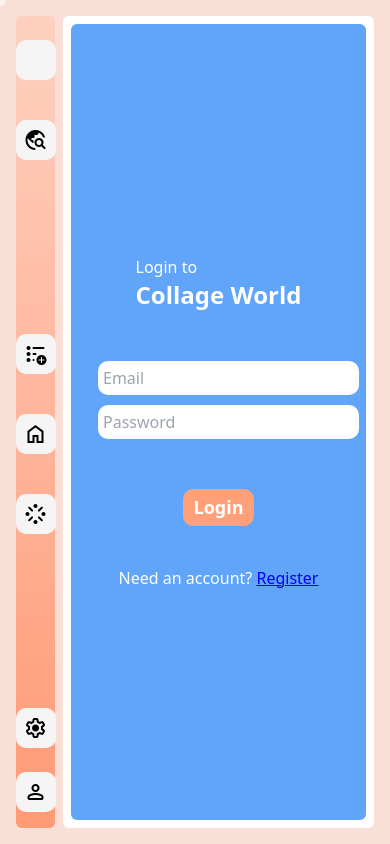
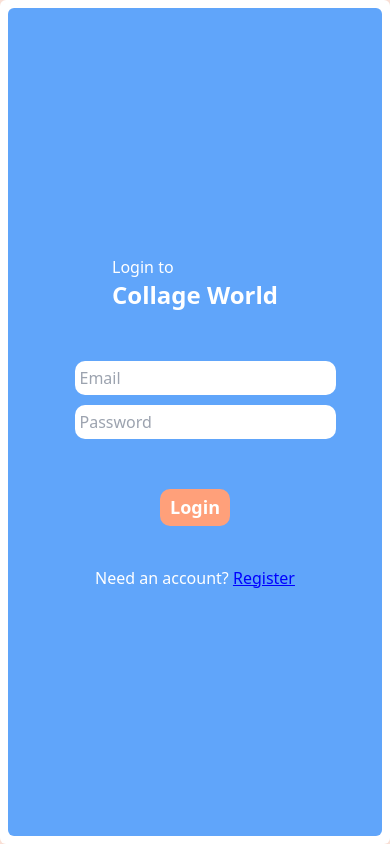
Before and after one commit to thesagardahiwal/collage-world-frontend, a Next.js app: page / in a window 390 px wide. Built offline with nearby package versions, Linux system fonts and the light colour scheme; no server answers.

Commit message:
Improved Responsiveness

```diff
--- a/src/app/layout.tsx
+++ b/src/app/layout.tsx
@@ -15,8 +15,8 @@ export default function RootLayout({ children }: { children: React.ReactNode })
       </header>
       <body className='bg-[#f9dfd5]'>
         <Provider store={store}>
-          <main className='flex w-[100vw] gap-2 p-4 h-[100vh]'>
-            <div className='w-[10vw] lg:w-[6vw] h-full'>
+          <main className='flex w-[100vw] gap-2 sm:p-4 h-[100vh]'>
+            <div className='w-[10vw] hidden sm:block lg:w-[6vw] h-full'>
               <Navbar />
             </div>
             <div className='flex-1 p-2 min-h-full bg-white rounded-md overflow-y-auto w-full'>
```
